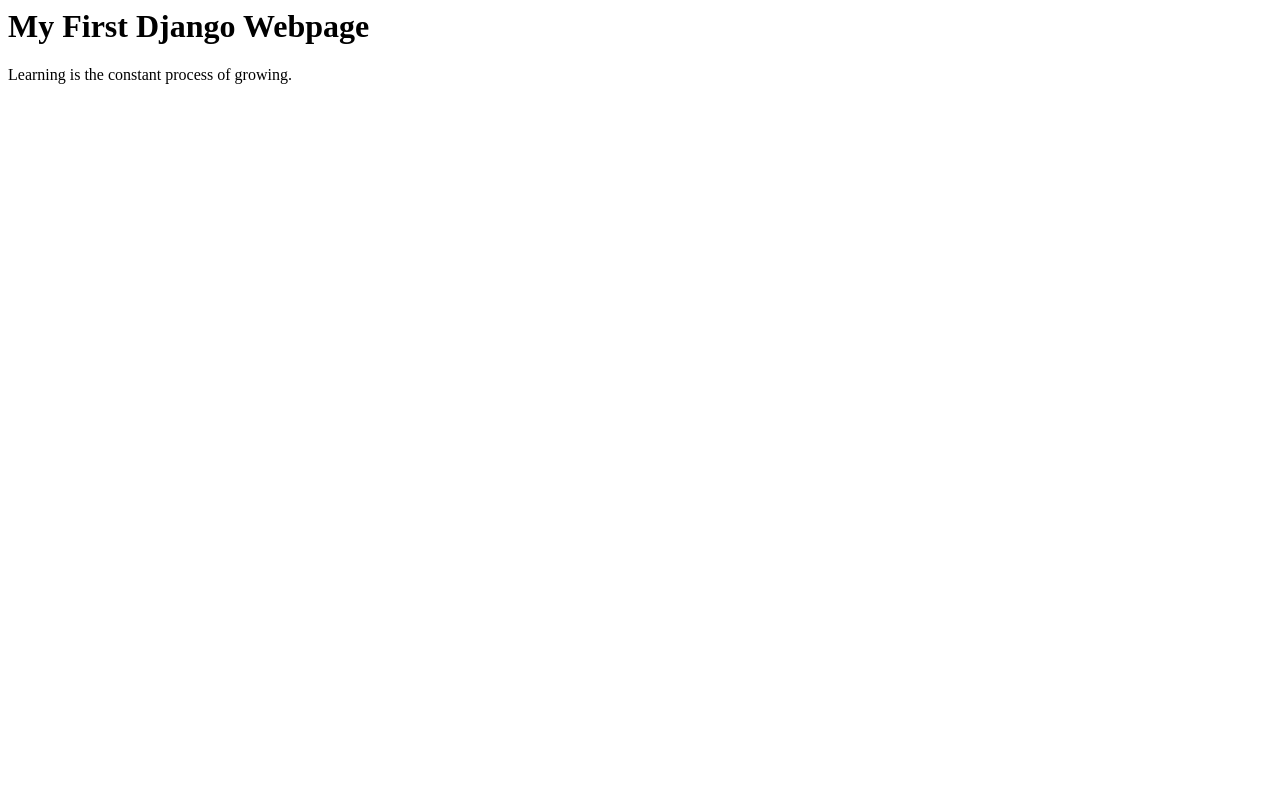
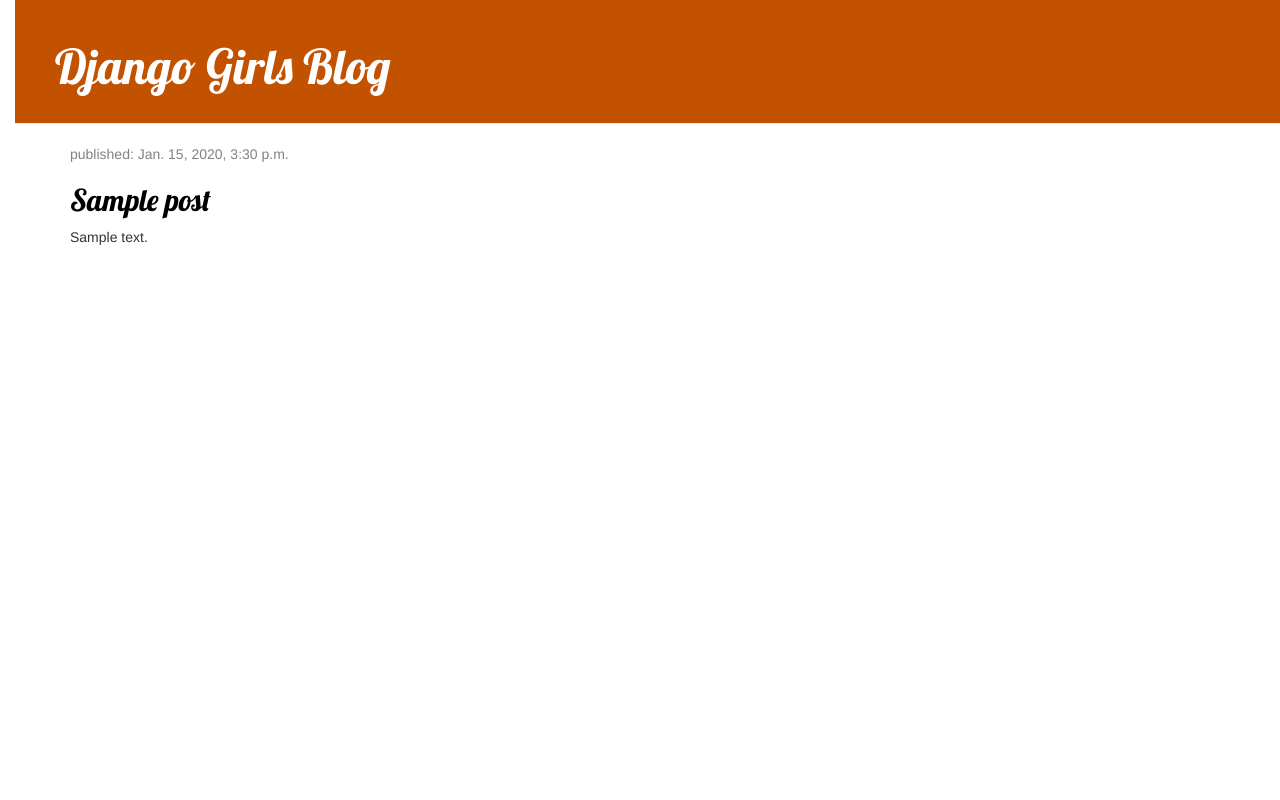
Before and after one commit to nishant334567/my-first-blog, a Django app: template blog/templates/blog/post_list.html in a window 1280 px wide. Run offline with Django 3.2, Linux system fonts and the light colour scheme; the template is opened without the code that fills it: values that come from a table or form of the project are taken from there, others are empty; tables that the repository leaves empty hold one stand-in row (values such as "Sample post"); some libraries are stand-ins or nearby versions.

Commit message:
My Django Girls app, first commit

```diff
--- /dev/null
+++ b/blog/static/css/blog.css
@@ -0,0 +1,53 @@
+h1 a, h2 a {
+    color: #C25100;
+    font-family: 'Lobster';
+}
+body {
+    padding-left: 15px;
+}
+.page-header {
+    background-color: #C25100;
+    margin-top: 0;
+    padding: 20px 20px 20px 40px;
+}
+
+.page-header h1, .page-header h1 a, .page-header h1 a:visited, .page-header h1 a:active {
+    color: #ffffff;
+    font-size: 36pt;
+    text-decoration: none;
+}
+
+.content {
+    margin-left: 40px;
+}
+
+h1, h2, h3, h4 {
+    font-family: 'Lobster', cursive;
+}
+
+.date {
+    color: #828282;
+}
+
+.save {
+    float: right;
+}
+
+.post-form textarea, .post-form input {
+    width: 100%;
+}
+
+.top-menu, .top-menu:hover, .top-menu:visited {
+    color: #ffffff;
+    float: right;
+    font-size: 26pt;
+    margin-right: 20px;
+}
+
+.post {
+    margin-bottom: 70px;
+}
+
+.post h2 a, .post h2 a:visited {
+    color: #000000;
+}
--- a/blog/templates/blog/post_list.html
+++ b/blog/templates/blog/post_list.html
@@ -1,9 +1,30 @@
+{% load static %}
 <html>
 <head>
 	<title>Ola's Page</title>
+	<link rel="stylesheet" href="//maxcdn.bootstrapcdn.com/bootstrap/3.2.0/css/bootstrap.min.css">
+	<link rel="stylesheet" href="//maxcdn.bootstrapcdn.com/bootstrap/3.2.0/css/bootstrap-theme.min.css">
+	<link href="//fonts.googleapis.com/css?family=Lobster&subset=latin,latin-ext" rel="stylesheet" type="text/css">
+	<link rel="stylesheet" href="{% static 'css/blog.css' %}">
 </head>
 <body>
-<h1>My First Django Webpage</h1>
-<p>Learning is the constant process of growing.</p>
+<div class="page-header">
+    <h1><a href="/">Django Girls Blog</a></h1>
+</div>
+<div class="content container">
+    <div class="row">
+        <div class="col-md-8">
+            {% for post in posts %}
+                <div class="post">
+                    <div class="date">
+                        <p>published: {{ post.published_date }}</p>
+                    </div>
+                    <h2><a href="">{{ post.title }}</a></h2>
+                    <p>{{ post.text|linebreaksbr }}</p>
+                </div>
+            {% endfor %}
+        </div>
+    </div>
+</div>
 </body>
 </html>
--- a/blog/views.py
+++ b/blog/views.py
@@ -1,5 +1,7 @@
 from django.shortcuts import render
+from django.utils import timezone
+from .models import Post
 
-# Create your views here.
 def post_list(request):
-    return render(request, 'blog/post_list.html', {})
+    posts = Post.objects.filter(published_date__lte=timezone.now()).order_by('published_date')
+    return render(request, 'blog/post_list.html', {'posts': posts})
```
